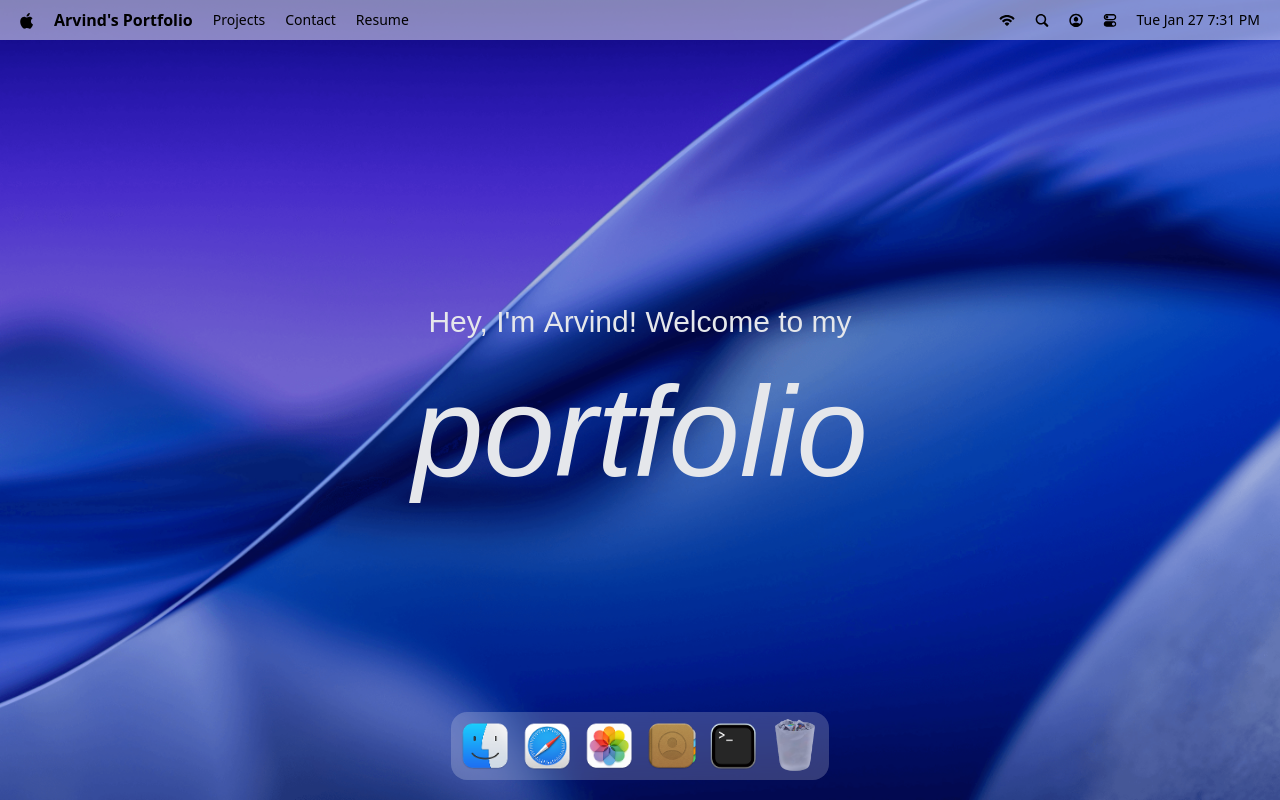
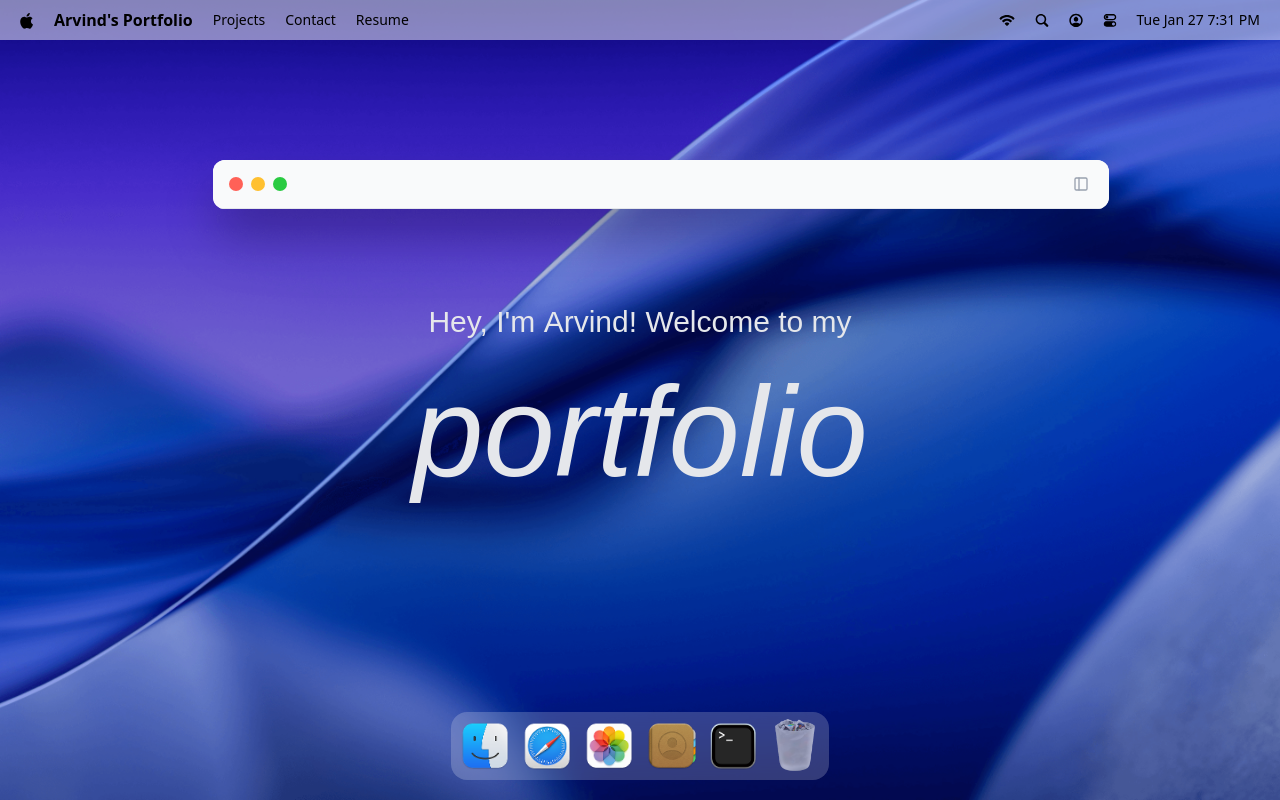
Before and after one commit to Arvindkr123/macos_portfolio, a React (Vite) app: page / in a window 1280 px wide. Both pictures are taken after a click on the button 547 px from the left and 746 px from the top of the page. Built offline with nearby package versions, Linux system fonts and the light colour scheme; a web font is replaced by a local one.

Commit message:
starting added safari window

```diff
--- a/src/App.jsx
+++ b/src/App.jsx
@@ -2,7 +2,7 @@ import React from 'react'
 import { Draggable } from 'gsap/Draggable'
 import gsap from 'gsap';
 import { Dock, Navbar, Welcome } from '#components'
-import { Terminal } from '#windows';
+import { Safari, Terminal } from '#windows';
 
 gsap.registerPlugin(Draggable);
 
@@ -15,6 +15,7 @@ const App = () => {
       <Dock />
 
       <Terminal/>
+      <Safari/>
 
     </main>
   )
--- /dev/null
+++ b/src/windows/Safari.jsx
@@ -0,0 +1,19 @@
+import { WindowControls } from '#components'
+import WindowWrapper from '#hoc/WindowWrapper'
+import { PanelLeft } from 'lucide-react'
+import React from 'react'
+
+const Safari = () => {
+    return (
+        <>
+            <div id="window-header">
+                <WindowControls target={'safari'} />
+                <PanelLeft className='ml-10 icon'/>
+            </div>
+        </>
+    )
+}
+
+const SafariWindow = WindowWrapper(Safari, 'safari')
+
+export default SafariWindow
--- a/src/windows/index.js
+++ b/src/windows/index.js
@@ -1,4 +1,7 @@
 import Terminal from "./Terminal";
+import Safari from "./Safari";
+
 export {
-    Terminal
+    Terminal,
+    Safari
 }
```
